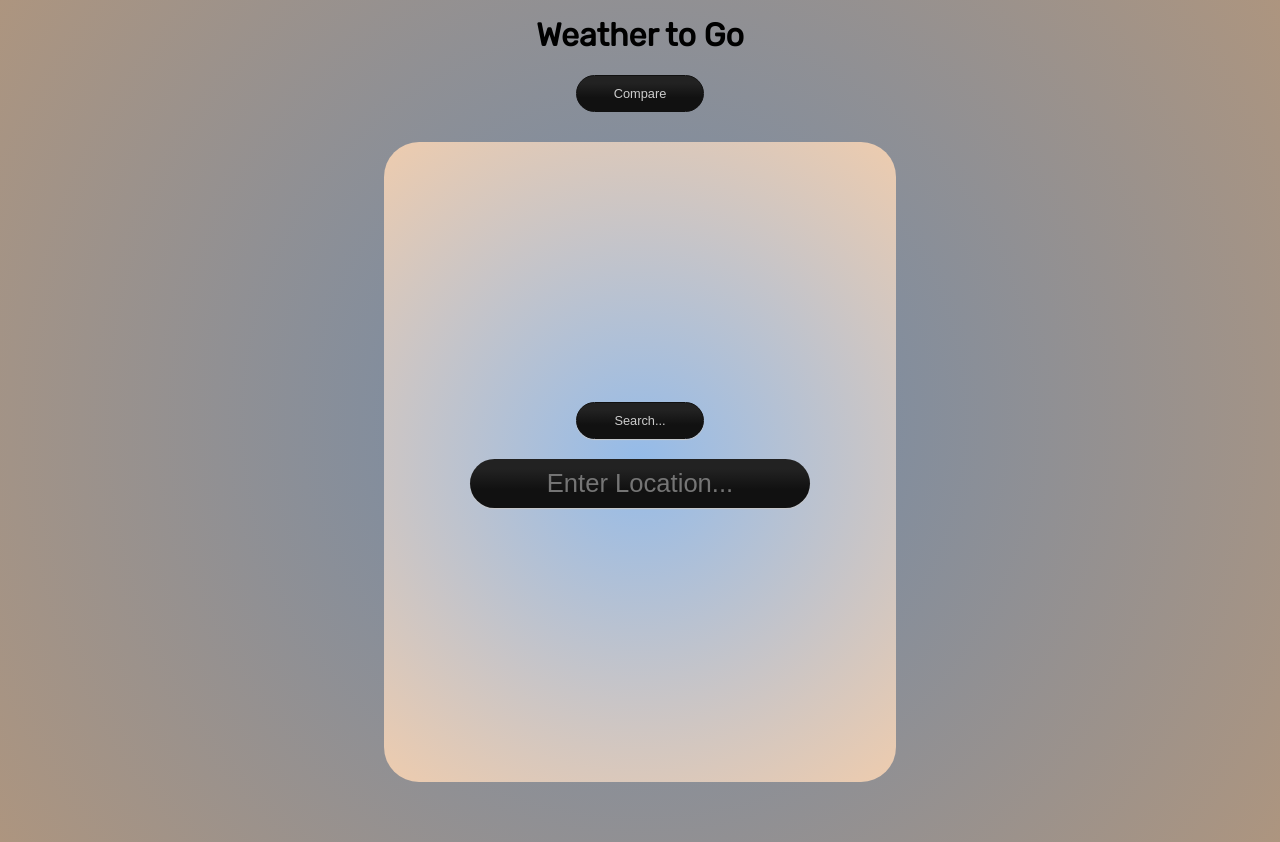
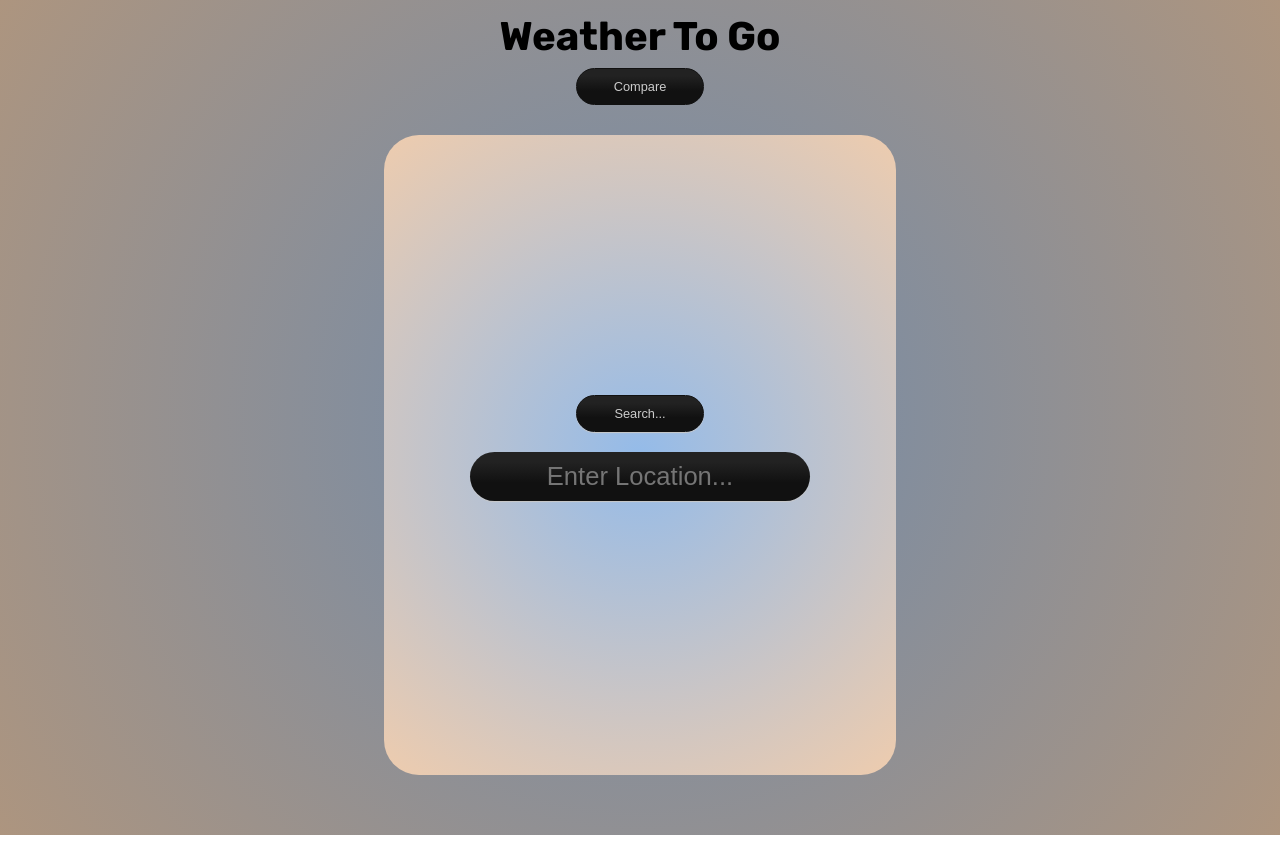
Before and after one commit to TheMythicalOX/weather-app, a React (Create React App) app: page / in a window 1280 px wide. Built offline with nearby package versions, Linux system fonts and the light colour scheme; no server answers.

Commit message:
updated README and some css for name

```diff
--- a/src/CSS/index.css
+++ b/src/CSS/index.css
@@ -1,4 +1,4 @@
-@import url("https://fonts.googleapis.com/css2?family=Rubik&display=swap");
+@import url("https://fonts.googleapis.com/css2?family=Rubik:wght@400;700;900&display=swap");
 :root {
   --Var1: rgb(89, 164, 255);
   --Var2: rgb(255, 199, 146);
@@ -56,6 +56,10 @@ html {
     font-size: 2vw;
     width: 45vw;
   }
+  .weather-to-go {
+    font-size: 5vw;
+    margin-top: 3vh;
+  }
 }
 @media screen and (orientation: landscape) {
   .content {
@@ -84,6 +88,11 @@ html {
     min-height: 0;
     height: 80vh;
   }
+  .weather-to-go {
+    font-size: 5vh;
+    margin-top: 1vw;
+    margin-bottom: 1vh;
+  }
 }
 .vert-align:nth-child(1) {
   grid-column: 1;
@@ -92,6 +101,6 @@ html {
   grid-column: 2;
 }
 .weather-to-go {
+  font-weight: bold;
   text-align: center;
-  margin-top: 2vh;
 }
--- a/src/CSS/info.css
+++ b/src/CSS/info.css
@@ -11,6 +11,9 @@
 }
 .icon {
   filter: hue-rotate(210deg);
+}
+.weather-box .search {
+  margin: 0;
 }
 @media screen and (orientation: portrait) {
   .weather-box .temp {
--- a/src/CSS/weather-box.css
+++ b/src/CSS/weather-box.css
@@ -29,7 +29,7 @@
 .compare {
   display: block;
   margin: 5vh auto;
-  margin-top: 2vh;
+  margin-top: 0;
   margin-bottom: 10px;
   background: rgb(17, 17, 17);
   background: linear-gradient(
--- a/src/JavaScript/App.js
+++ b/src/JavaScript/App.js
@@ -11,7 +11,7 @@ function App() {
 
   return (
     <div className="App">
-      <h1 className="weather-to-go">Weather to Go</h1>
+      <h1 className="weather-to-go">Weather To Go</h1>
       {/* On/off button for compare */}
       <button className="compare" onClick={handleCompare}>
         Compare
```
Also changed, not shown: 1 other file (tests, documents, lock files or other folders).
